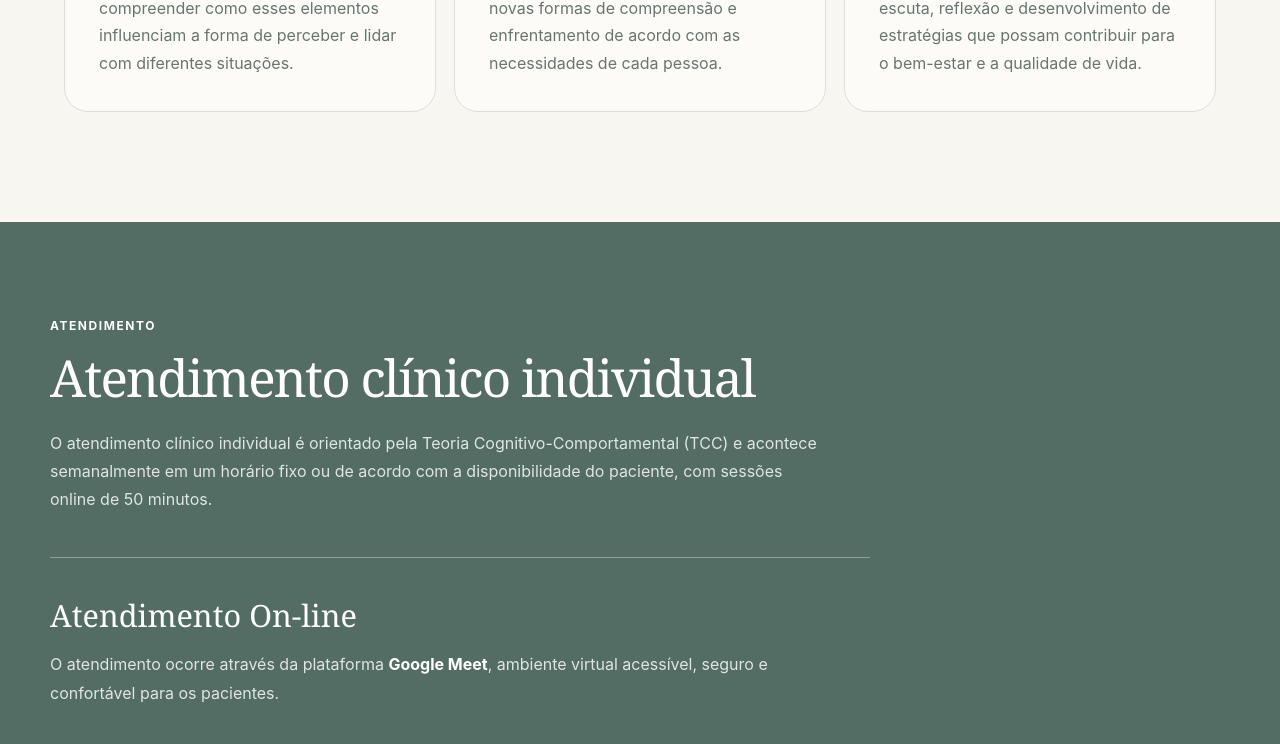
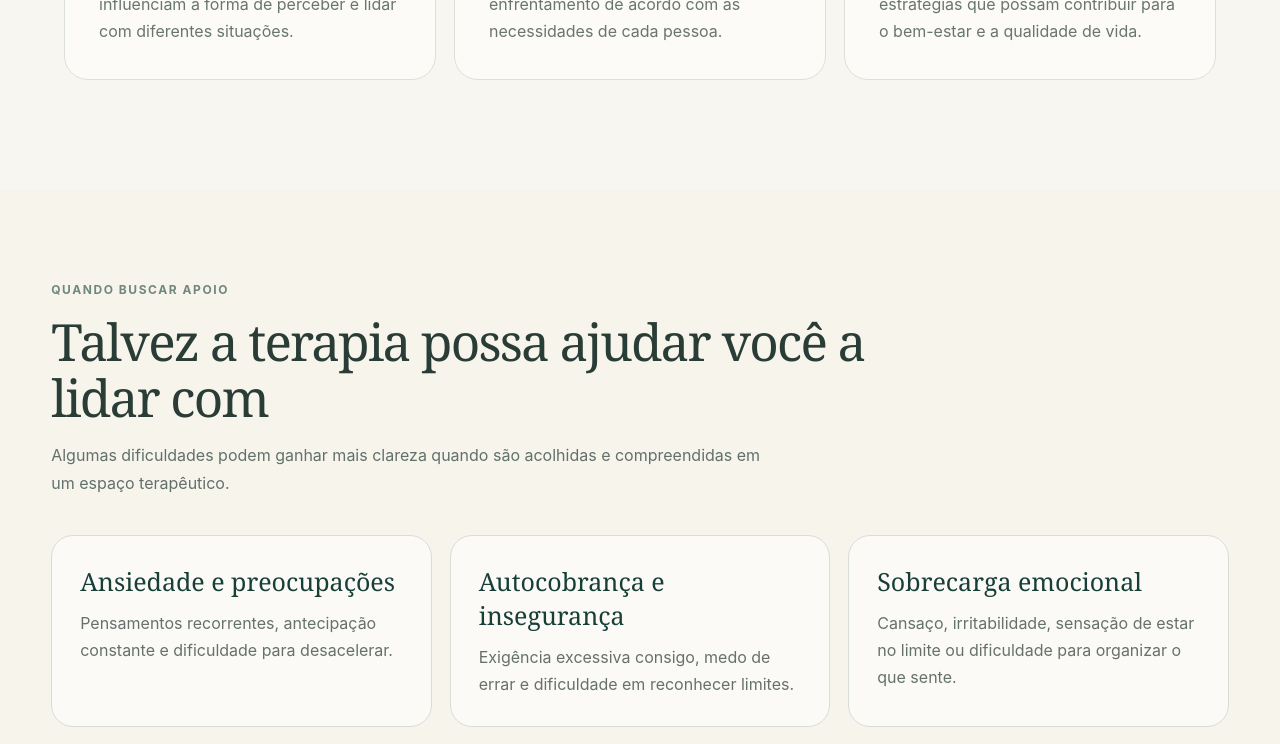
Before and after one commit to 3drnstore/site-psicologa, a React (Vite) app: page / in a window 1280 px wide. Shown: the part 2000-2744 px from the top of the page. Built offline with nearby package versions, Linux system fonts and the light colour scheme.

Commit message:
Load homepage patient guidance improvements

```diff
--- a/src/main.tsx
+++ b/src/main.tsx
@@ -21,6 +21,7 @@ import { installD1FetchCache } from './d1-fetch-cache'
 import { installProfessionalPresentationEnhancer } from './professional-presentation-enhancer'
 import { installContactSectionEnhancer } from './contact-section-enhancer'
 import { installPatientRouteSync } from './patient-route-sync'
+import { installHomepageCareEnhancer } from './homepage-care-enhancer'
 import './styles.css'
 import './app-extra.css'
 import './v2.css'
@@ -34,6 +35,7 @@ import './patient-selection-fix.css'
 import './professional-presentation.css'
 import './clinical-care-section.css'
 import './contact-section.css'
+import './homepage-care.css'
 
 const path = window.location.pathname
 
@@ -102,5 +104,6 @@ installPatientMessageEnhancer()
 installPatientSelectionEnhancer()
 installPatientConsultationsEnhancer()
 installProfessionalPresentationEnhancer()
+installHomepageCareEnhancer()
 installContactSectionEnhancer()
 installPatientRouteSync()
```
